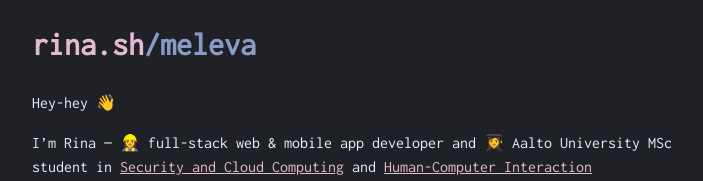
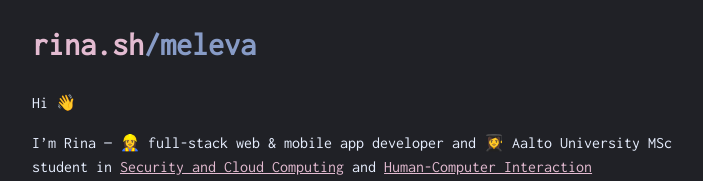
Before and after one commit to shmeleva/shmeleva.github.io-Source, a Vue app: page / in a window 1280 px wide. Shown: the top 181 px of the page, without its empty margins (288-991 px from the left). Built offline with nearby package versions, Linux system fonts and the light colour scheme.

Commit message:
Update content

```diff
--- a/src/components/HelloWorld.vue
+++ b/src/components/HelloWorld.vue
@@ -3,7 +3,7 @@
     <h1><span class="host">rina.sh</span><span class="path">/meleva</span></h1>
     <div>
       <p>
-        Hey-hey 👋
+        Hi 👋
       </p>
       <p>
         I’m Rina — 👷‍♀️ full-stack web &#38; mobile app developer and 👩‍🎓 Aalto
```
